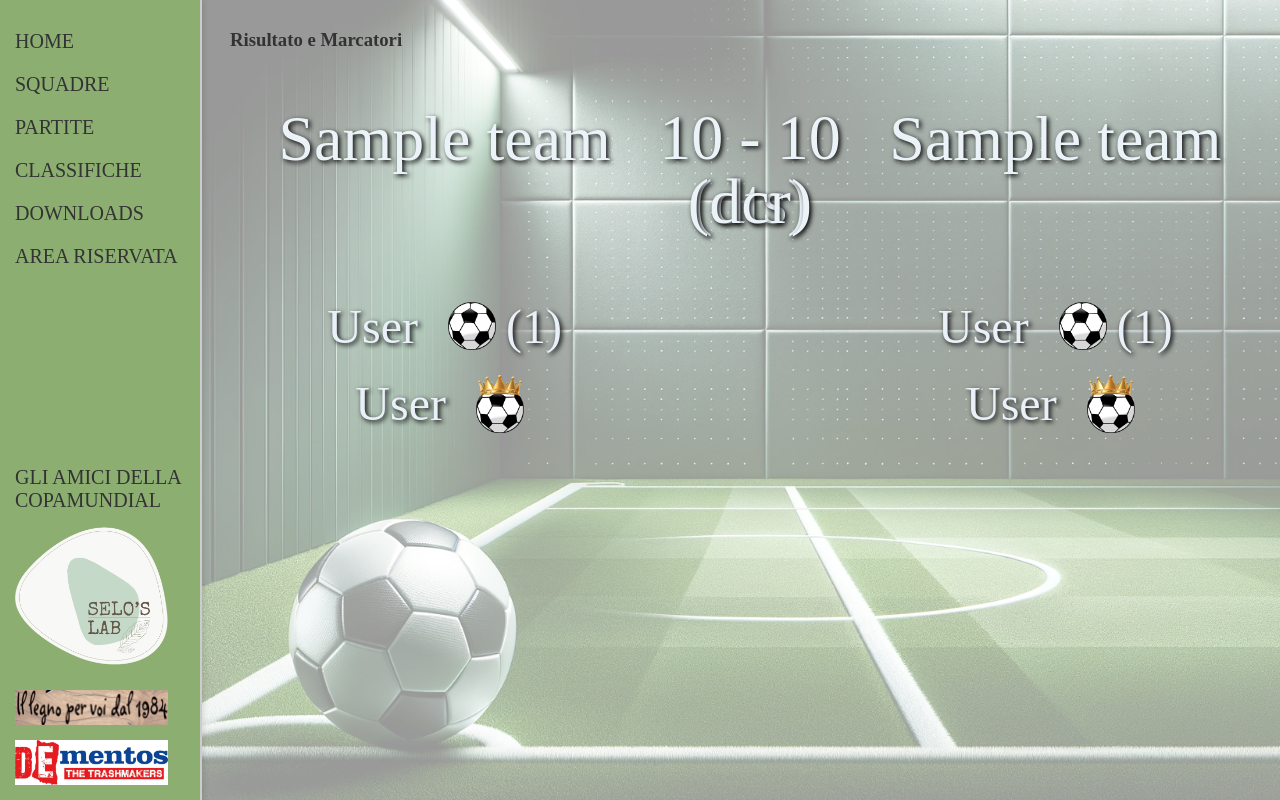
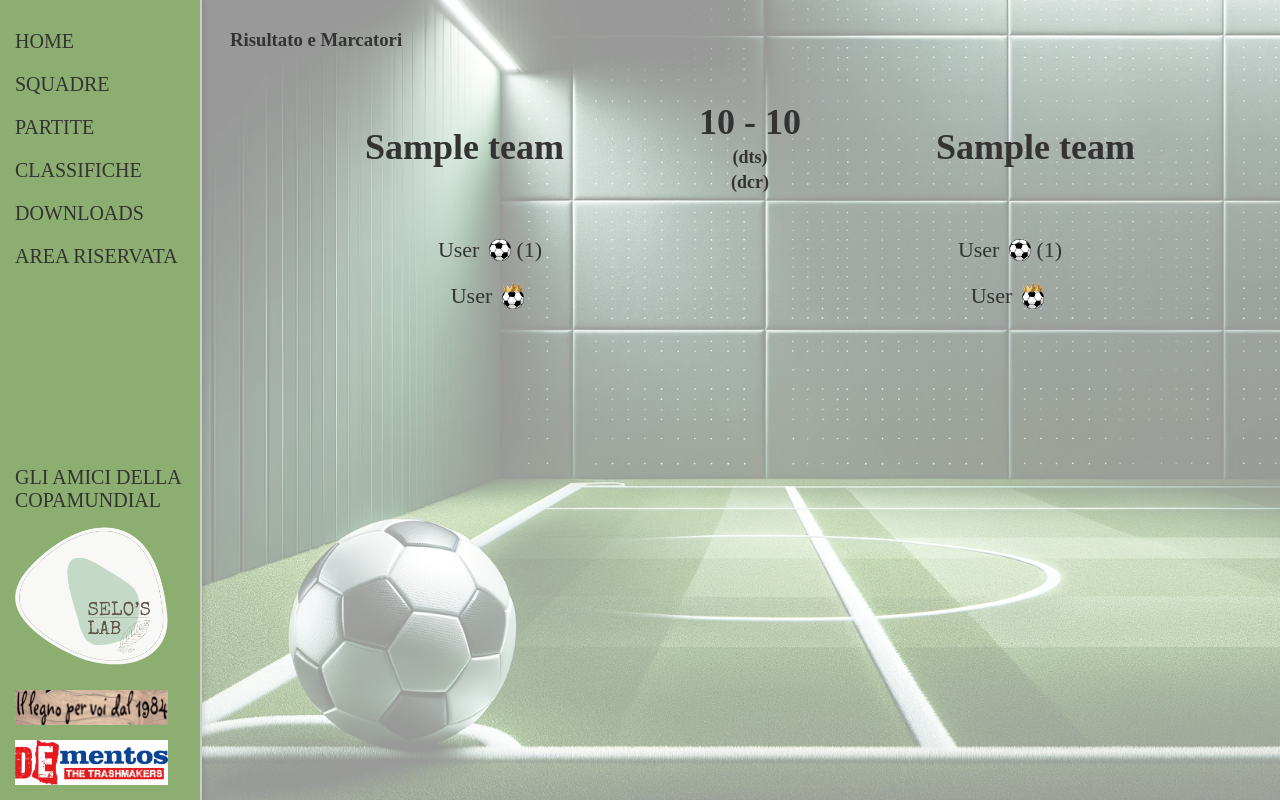
Before and after one commit to lorenzodustycosta/CopaMundialWebsite, a Django app: page /matches/1/ in a window 1280 px wide. Run offline with Django 5.2, Linux system fonts and the light colour scheme; tables that the repository leaves empty hold one stand-in row (values such as "Sample post").

Commit message:
Update for 2026 with 16 teams

```diff
--- a/football_tournament/football_tournament/settings.py
+++ b/football_tournament/football_tournament/settings.py
@@ -14,6 +14,7 @@ from pathlib import Path
 from dotenv import load_dotenv
 import os
 import dj_database_url
+
 load_dotenv()
 
 # Build paths inside the project like this: BASE_DIR / 'subdir'.
--- a/football_tournament/templates/tournament/base.html
+++ b/football_tournament/templates/tournament/base.html
@@ -6,7 +6,7 @@
 <head>
     <meta charset="UTF-8">
     <meta name="viewport" content="width=device-width, initial-scale=1.0">
-    <title>{% block title %}CopaMundial 2024{% endblock title %}</title>
+    <title>{% block title %}CopaMundial 2025{% endblock title %}</title>
     <link rel="stylesheet" href="{% static 'styles/base.css' %}">
     {% block extra_css %}{% endblock %}
 </head>
@@ -35,7 +35,7 @@
         </div>
         <div class="sponsor">
             GLI AMICI DELLA COPAMUNDIAL
-            <a href="https://www.instagram.com/selos_design/" target="_blank"><img src="{% static 'images/selos.png' %}" alt="Selos"></a>
+            <a href="https://www.selosdesign.com/" target="_blank"><img src="{% static 'images/selos.png' %}" alt="Selos"></a>
             <img src="{% static 'images/il_legno_per_voi.png' %}" alt="LegnoPerVoi"></a>
             <a href="https://www.instagram.com/dementosofficial/" target="_blank"><img src="{% static 'images/dementos.png' %}" alt="Dementos"></a>
         </div>
--- a/football_tournament/templates/tournament/match_detail.html
+++ b/football_tournament/templates/tournament/match_detail.html
@@ -8,45 +8,44 @@
 
 {% block content %}
 <h3>Risultato e Marcatori</h3>
-<div class="match-container">
-    <div class="team-name-home">
-        {{ match.home_team.name }}
-        <div class="goal-scorer-home">
-            {% for scorer in home_goals %}
-            {% if scorer.total_goals > 0 %}
-            <div class="goal-scorer">
-                {{ scorer.player.surname }} {{scorer.player.surname | make_balls}} ({{scorer.total_goals}})
+
+<div class="match-wrapper">
+  <div class="match-header">
+    <div class="team-name">{{ match.home_team.name }}</div>
+    <div class="score">
+      {{ match.score_home_team }} - {{ match.score_away_team }}
+      {% if match.dts %}<div class="score-note">(dts)</div>{% endif %}
+      {% if match.dcr %}<div class="score-note">(dcr)</div>{% endif %}
     </div>
+    <div class="team-name">{{ match.away_team.name }}</div>
+  </div>
+
+  <div class="scorers-grid">
+    {% for i in max_range %}
+    <div class="scorer-cell">
+      {% with scorer=home_goals|get_list_item:i %}
+        {% if scorer %}
+          {{ scorer.player.surname }} {{ scorer.player.surname|make_balls }} ({{ scorer.total_goals }})
         {% endif %}
+      {% endwith %}
+    </div>
+    <div class="scorer-cell">
+      {% with scorer=away_goals|get_list_item:i %}
+        {% if scorer %}
+          {{ scorer.player.surname }} {{ scorer.player.surname|make_balls }} ({{ scorer.total_goals }})
+        {% endif %}
+      {% endwith %}
+    </div>
     {% endfor %}
+
+    <div class="scorer-cell">
       {% if mvp.team.name == match.home_team.name %}
-            <div class="goal-scorer">
-                {{ mvp.surname }} {{1 | make_cup}}
-            </div>
+        {{ mvp.surname }} {{ 1 | make_cup }}
       {% endif %}
     </div>
-    </div>
-
-    <div class="score">{{ match.score_home_team }} - {{ match.score_away_team }}</div>
-    {% if match.dts %}
-    <p class="score">(dts)</p>
-    {% endif %}
-    {% if match.dcr %}
-    <p class="score">(dcr)</p>
-    {% endif %}
-
-    <div class="team-name-away">
-        {{ match.away_team.name }}
-        <div class="goal-scorer-away">
-            {% for scorer in away_goals %}
-            <div class="goal-scorer">
-                {{ scorer.player.surname }} {{scorer.player.surname | make_balls}} ({{scorer.total_goals}})
-            </div>
-            {% endfor %}
+    <div class="scorer-cell">
       {% if mvp.team.name == match.away_team.name %}
-            <div class="goal-scorer">
-                {{ mvp.surname }} {{ 1 | make_cup}}
-            </div>
+        {{ mvp.surname }} {{ 1 | make_cup }}
       {% endif %}
     </div>
   </div>
--- a/football_tournament/templates/tournament/team_list.html
+++ b/football_tournament/templates/tournament/team_list.html
@@ -1,7 +1,7 @@
 {% extends 'tournament/base.html' %}
 
 {% block title %}
-    Gestione Squadre - CopaMundial 2024
+    Gestione Squadre - CopaMundial 2025
 {% endblock title %}
 
 {% block content %}
--- a/football_tournament/tournament/models.py
+++ b/football_tournament/tournament/models.py
@@ -41,7 +41,7 @@ class Match(models.Model):
         ('Verde', 'Verde'),
         ('Da definire', 'Da definire')
     )
-    date = models.DateField(_("Date"), default="2024-06-05")
+    date = models.DateField(_("Date"), default="2025-06-05")
     time = models.TimeField(_("Time"), default="20:00:00")
     home_team = models.ForeignKey(
         Team, related_name='home_matches', on_delete=models.CASCADE, verbose_name=_("Home Team"))
--- a/football_tournament/tournament/static/styles/match_detail.css
+++ b/football_tournament/tournament/static/styles/match_detail.css
@@ -1,70 +1,78 @@
-.match-container {
-    display: grid;
-    grid-template-columns: 1fr auto 1fr; /* Defines three columns for the layout */
-    grid-template-areas:
-        "home score away"
-        "home-goals . away-goals";
-    grid-template-rows: auto auto; /* Defines rows for the layout */
-    text-size-adjust: 100%;
-    font-size: 64px;
-    color: #EBF3F8;
-    text-shadow: 2px 2px 5px black;
-    margin-top: 50px;
+.match-wrapper {
+  width: 100%;
+  max-width: 1200px;
+  margin: 50px auto;
+  padding: 0 40px;
+  box-sizing: border-box;
 }
 
-.team-name-home, .team-name-away {
-    text-align: center; /* Centers the text */
-    margin: 0 auto; /* Center horizontally in their column */
-    font-size: 64px; /* Adjust size as needed */
-    line-height: 1.2; /* Adjust line height for better readability when wrapping */
-    max-width: 100%; /* Prevents text from taking up the entire grid space */
-    display: flex; /* Use flexbox */
-    flex-direction: column; /* Arrange items in a column */
-    align-items: center; /* Center align the items */
-    line-height: 1.2; /* Adjust line height for better readability when wrapping */
-    max-width: 80%; /* Prevents text from taking up the entire grid space */
+.match-header {
+  display: grid;
+  grid-template-columns: 1fr auto 1fr;
+  align-items: center;
+  margin-bottom: 40px;
+  gap: 40px;
+  text-align: center;
+}
+
+.team-name {
+  font-size: 36px;
+  font-weight: bold;
+  word-break: break-word;
 }
 
 .score {
-    grid-area: score;
-    align-self: top; /* Vertically centers the score */
-    justify-self: center; /* Horizontally centers the score */
-    font-size: 64px; /* Ensures score size is consistent */
+  font-size: 36px;
+  font-weight: bold;
+  display: flex;
+  flex-direction: column;
+  align-items: center;
 }
 
-.goal-scorer-home, .goal-scorer-away {
-    display: flex; /* Use flexbox to align items in a row */
-    flex-direction: column; /* Arrange items in a column */
-    align-items: center; /* Center align the items */
-    grid-area: home-goals, away-goals; /* Position in the respective areas */
-    font-size: 48px; /* Example font size */
-    color: #E9F0F8; /* Example color */
-    margin-top: 100px;
+.score-note {
+  font-size: 18px;
+  margin-top: 4px;
 }
 
-.goal-scorer {
-    display: flex; /* Use flexbox to align items in a row */
-    align-items: center; /* Vertically centers the items within the container */
-    white-space: nowrap; /* Prevents wrapping of text to a new line */
-    font-size: 48px; /* Example font size */
-    color: #E9F0F8; /* Example color */
-    margin-top: 20px; /* Space between goal scorer entries */
+.scorers-grid {
+  display: grid;
+  grid-template-columns: 1fr 1fr;
+  gap: 12px 80px;
+  justify-items: stretch;
+}
+
+.scorer-cell {
+  font-size: 22px;
+  display: flex;
+  align-items: center;
+  justify-content: flex-start;
+  min-height: 34px;
 }
 
 .goal-ball {
-    width: 48px; /* Width of the ball icon */
-    height: 48px; /* Height of the ball icon */
-    background-size: cover; /* Ensures the background image covers the element */
-    margin-left: 30px; /* Space between text and the first ball icon */
-    margin-right: 10px; /* Space between text and the first ball icon */
-    display: inline-block; /* Ensures the icon is treated as inline element */
+  width: 22px;
+  height: 22px;
+  margin-left: 10px;
+  margin-right: 5px;
+  display: inline-block;
+  vertical-align: middle;
 }
 
 .mvp {
-    width: 48px; /* Width of the ball icon */
-    height: 58px; /* Height of the ball icon */
-    background-size: cover; /* Ensures the background image covers the element */
-    margin-left: 30px; /* Space between text and the first ball icon */
-    margin-right: 10px; /* Space between text and the first ball icon */
-    display: inline-block; /* Ensures the icon is treated as inline element */
+  width: 22px;
+  height: 26px;
+  margin-left: 10px;
+  margin-right: 5px;
+  display: inline-block;
+  vertical-align: middle;
 }
+
+.scorers-grid > .scorer-cell:nth-child(2n+1) {
+  justify-content: center; /* Colonna sinistra: allinea a destra */
+  text-align: right;
+}
+
+.scorers-grid > .scorer-cell:nth-child(2n) {
+  justify-content: center; /* Colonna destra: allinea a sinistra */
+  text-align: left;
+}
--- a/football_tournament/tournament/static/styles/match_schedule.css
+++ b/football_tournament/tournament/static/styles/match_schedule.css
@@ -17,12 +17,13 @@
 
 .match-entry {
     display: grid;
-    grid-template-columns: 0.5fr 0.1fr 0.25fr 0.25fr 1fr 0.5fr 0.5fr; /* Adjust this based on your content needs */
+    grid-template-columns: 2fr 0.75fr 1fr 1fr 4fr 1.5fr 2fr;
     align-items: center;
     width: 100%;
     padding: 10px;
     border-bottom: 1px solid #ddd; /* Adds a horizontal border between rows */
     transition: background-color 0.3s ease;
+    text-align: left;
 }
 
 .match-date, .match-time, .match-pitch, .match-teams, .match-status {
--- a/football_tournament/tournament/templatetags/custom_filters.py
+++ b/football_tournament/tournament/templatetags/custom_filters.py
@@ -24,3 +24,10 @@ def is_in_knockout(team, knockout_teams):
 @register.filter(name='get_item')
 def get_item(dictionary, key):
     return dictionary.get(key)
+
+@register.filter
+def get_list_item(lst, index):
+    try:
+        return lst[index]
+    except:
+        return None
--- a/football_tournament/tournament/views.py
+++ b/football_tournament/tournament/views.py
@@ -17,6 +17,9 @@ import datetime
 from django.db import transaction
 import random
 from django.http import HttpResponse
+import os
+from pathlib import Path
+import csv
 
 def home(request):
     return render(request, 'tournament/home.html')
@@ -84,7 +87,7 @@ def end_quarterfinals(request):
         group='Semifinali',
         home_team=winners[0],
         away_team=winners[1],
-        date=date(2024, 7, 2),
+        date=date(2025, 7, 8),
         pitch='Blu',
         time='20:30',
 
@@ -95,7 +98,7 @@ def end_quarterfinals(request):
         group='Semifinali',
         home_team=winners[2],
         away_team=winners[3],
-        date=date(2024, 7, 2),
+        date=date(2025, 7, 8),
         pitch='Blu',
         time='21:30',
     )
@@ -120,7 +123,7 @@ def end_semifinals(request):
         group='Finale 3-4',
         home_team=loosers[0],
         away_team=loosers[1],
-        date=date(2024, 7, 5),
+        date=date(2025, 7, 11),
         pitch='Blu',
         time='20:30',
     )
@@ -130,7 +133,7 @@ def end_semifinals(request):
         group='Finale 1-2',
         home_team=winners[0],
         away_team=winners[1],
-        date=date(2024, 7, 5),
+        date=date(2025, 7, 11),
         pitch='Blu',
         time='21:30',
     )
@@ -148,11 +151,15 @@ def end_group(request):
 
     all_teams = Team.objects.all()
     sorted_groups = compute_ranking(all_teams)
-    first_place_teams, second_place_teams, qualified_third_place_teams = get_knockout_teams(
+    # first_place_teams, second_place_teams, qualified_third_place_teams = get_knockout_teams(
+    #     sorted_groups)
+    first_place_teams, second_place_teams = get_knockout_teams(
         sorted_groups)
 
-    matchups = create_quarterfinals_matchups(
-        first_place_teams, second_place_teams, qualified_third_place_teams)
+    # matchups = create_quarterfinals_matchups(
+    #     first_place_teams, second_place_teams, qualified_third_place_teams)
+
+    matchups = create_quarterfinals_matchups(first_place_teams, second_place_teams)
 
     time = cycle(['20:30', '21:30'])
 
@@ -162,7 +169,7 @@ def end_group(request):
             group='Quarti',
             home_team=Team.objects.get(name=teams[0]['team_name']),
             away_team=Team.objects.get(name=teams[1]['team_name']),
-            date=date(2024, 6, 25) if i <= 1 else date(2024, 6, 26),
+            date=date(2025, 7, 1) if i <= 1 else date(2025, 7, 2),
             pitch='Blu',
             time=next(time),
 
@@ -173,16 +180,28 @@ def end_group(request):
     return redirect('manage_matches')
 
 
-def create_quarterfinals_matchups(first_place_teams, second_place_teams, qualified_third_place_teams):
+# def create_quarterfinals_matchups(first_place_teams, second_place_teams, qualified_third_place_teams):
+
+#     matchups = []
+
+#     matchups.append([first_place_teams[0], qualified_third_place_teams[1]])
+#     matchups.append([second_place_teams[0], second_place_teams[1]])
+#     matchups.append([first_place_teams[2], second_place_teams[2]])
+#     matchups.append([first_place_teams[1], qualified_third_place_teams[0]])
+
+#     return matchups
+
+def create_quarterfinals_matchups(first_place_teams, second_place_teams):
 
     matchups = []
 
-    matchups.append([first_place_teams[0], qualified_third_place_teams[1]])
-    matchups.append([second_place_teams[0], second_place_teams[1]])
-    matchups.append([first_place_teams[2], second_place_teams[2]])
-    matchups.append([first_place_teams[1], qualified_third_place_teams[0]])
+    matchups.append([first_place_teams[0], second_place_teams[1]])
+    matchups.append([first_place_teams[1], second_place_teams[0]])
+    matchups.append([first_place_teams[2], second_place_teams[3]])
+    matchups.append([first_place_teams[3], second_place_teams[2]])
 
     return matchups
+
 
 
 def get_knockout_teams(sorted_groups):
@@ -196,27 +215,95 @@ def get_knockout_teams(sorted_groups):
         second_place_teams.append(teams[1])
         third_place_teams.append(teams[2])
 
-    first_place_teams = sorted(
-        first_place_teams,
-        key=lambda x: (x['points'], x['goal_difference'], x['goals_scored']),
-        reverse=True
-    )
+    # first_place_teams = sorted(
+    #     first_place_teams,
+    #     key=lambda x: (x['points'], x['goal_difference'], x['goals_scored']),
+    #     reverse=True
+    # )
 
-    second_place_teams = sorted(
-        second_place_teams,
-        key=lambda x: (x['points'], x['goal_difference'], x['goals_scored']),
-        reverse=True
-    )
+    # second_place_teams = sorted(
+    #     second_place_teams,
+    #     key=lambda x: (x['points'], x['goal_difference'], x['goals_scored']),
+    #     reverse=True
+    # )
 
     # Sort the third place teams based on the criteria and select the top two
-    qualified_third_place_teams = sorted(
-        third_place_teams,
-        key=lambda x: (x['points'], x['goal_difference'], x['goals_scored']),
-        reverse=True
-    )[:2]
+    # qualified_third_place_teams = sorted(
+    #     third_place_teams,
+    #     key=lambda x: (x['points'], x['goal_difference'], x['goals_scored']),
+    #     reverse=True
+    # )[:2]
 
-    return first_place_teams, second_place_teams, qualified_third_place_teams
+    return first_place_teams, second_place_teams #qualified_third_place_teams
 
+
+def load_schedule_schema(path='scheduling_schema.csv'):
+    schema = []
+    with open(path, newline='') as csvfile:
+        reader = csv.DictReader(csvfile)
+        for row in reader:
+            schema.append({
+                'group': row['group'],
+                'home_pos': int(row['home_pos']),
+                'away_pos': int(row['away_pos']),
+                'round': int(row['round'])
+            })
+    return schema
+
+def create_schedule_from_schema(start_date, groups_queryset, schema):
+    # Orari fissi e giorni validi (Martedì = 1, Mercoledì = 2)
+    match_times = ['20:30', '21:30', '22:30']
+    valid_weekdays = [1, 2]
+
+    # Mapping dei gruppi → lista di squadre ordinate per nome
+    group_dict = {
+        group.name: sorted(list(group.teams.all()), key=lambda t: t.name)
+        for group in groups_queryset
+    }
+
+    # Costruzione di tutti gli slot disponibili, uno per partita
+    slots = []
+    current_date = start_date
+    total_matches = len(schema)
+
+    while len(slots) < total_matches:
+        if current_date.weekday() in valid_weekdays:
+            for t in match_times:
+                slots.append({
+                    'date': current_date,
+                    'time': t,
+                    'day_label': 'Mar' if current_date.weekday() == 1 else 'Mer'
+                })
+        current_date += timedelta(days=1)
+
+    # Assegnazione degli slot
+    schedule = []
+    slot_index = 0
+
+    for match_def in schema:
+        group_name = match_def['group']
+        round_number = int(match_def['round'])
+
+        if group_name not in group_dict:
+            continue
+
+        teams = group_dict[group_name]
+        home_team = teams[int(match_def['home_pos']) - 1]
+        away_team = teams[int(match_def['away_pos']) - 1]
+
+        slot = slots[slot_index]
+        schedule.append({
+            'group': group_name,
+            'home_team': home_team.name,
+            'away_team': away_team.name,
+            'date': slot['date'],
+            'time': slot['time'],
+            'pitch': 'Blu'
+        })
+
+        slot_index += 1
+
+    return schedule
 
 def group_draw(request):
     last_picked_team_id = None  # Initialize variable to store the ID of the last picked team
@@ -238,11 +325,17 @@ def group_draw(request):
 
     elif 'start_tournament' in request.POST:
         with transaction.atomic():
+            BASE_DIR = Path(__file__).resolve().parent.parent
+            schema_path = os.path.join(BASE_DIR, 'schedules', 'scheduling_schema.csv')
+            schema = load_schedule_schema(path=schema_path)
+
             # Assume cleanup_matches() and create_tournament_schedule() are defined elsewhere
             cleanup_matches()
-            start_date = date(2024, 6, 4)
+            start_date = date(2025, 6, 3)
             all_groups = Group.objects.all()
-            tournament_schedule = create_tournament_schedule(start_date, all_groups)
+            tournament_schedule = create_schedule_from_schema(start_date, all_groups, schema)
+
+            print(tournament_schedule)
 
             for match_info in tournament_schedule:
                 group = get_object_or_404(Group, name=match_info['group'])
@@ -467,10 +560,11 @@ def ranking(request):
         finals_matches = Match.objects.filter(
             stage='Eliminazione', group__startswith='Finale')
 
-        first_place_teams, second_place_teams, qualified_third_place_teams = get_knockout_teams(
+        # first_place_teams, second_place_teams, qualified_third_place_teams = get_knockout_teams(
+        #     sorted_groups)
+        first_place_teams, second_place_teams = get_knockout_teams(
             sorted_groups)
-        qualified_teams = first_place_teams + \
-            second_place_teams + qualified_third_place_teams
+        qualified_teams = first_place_teams + second_place_teams
         qualified_team_names = [team['team_name'] for team in qualified_teams]
 
 
@@ -679,12 +773,19 @@ def match_detail(request, match_id):
     away_goals = Goal.objects.filter(match=match, player__team=match.away_team).select_related(
         'player').annotate(total_goals=Sum('number_of_goals')).order_by('-total_goals')
 
-    return render(request, 'tournament/match_detail.html', {
-        'match': match,
-        'home_goals': home_goals,
-        'away_goals': away_goals,
-        'mvp': match.mvp
-    })
+    home_goals = list(home_goals)
+    away_goals = list(away_goals)
+    max_len = max(len(home_goals), len(away_goals))
+
+    context = {
+        "match": match,
+        "home_goals": home_goals,
+        "away_goals": away_goals,
+        "mvp": match.mvp,
+        "max_range": range(max_len),
+    }
+
+    return render(request, 'tournament/match_detail.html', context)
 
 
 def document_list(request):
```
Also changed, not shown: football_tournament/schedules/scheduling_schema.csv (added, +25 -0 lines), football_tournament/templates/tournament/group_draw.html (+22 -0 lines), football_tournament/templates/tournament/home.html (+7 -7 lines), football_tournament/templates/tournament/ranking.html (+51 -40 lines), football_tournament/tournament/management/commands/init_tournament.py (added, +14 -0 lines), football_tournament/tournament/static/styles/ranking.css (+89 -36 lines), football_tournament/tournament/static/styles/team_and_player_list.css (+10 -6 lines). Lines whose indentation alone changed are shown as unchanged.
